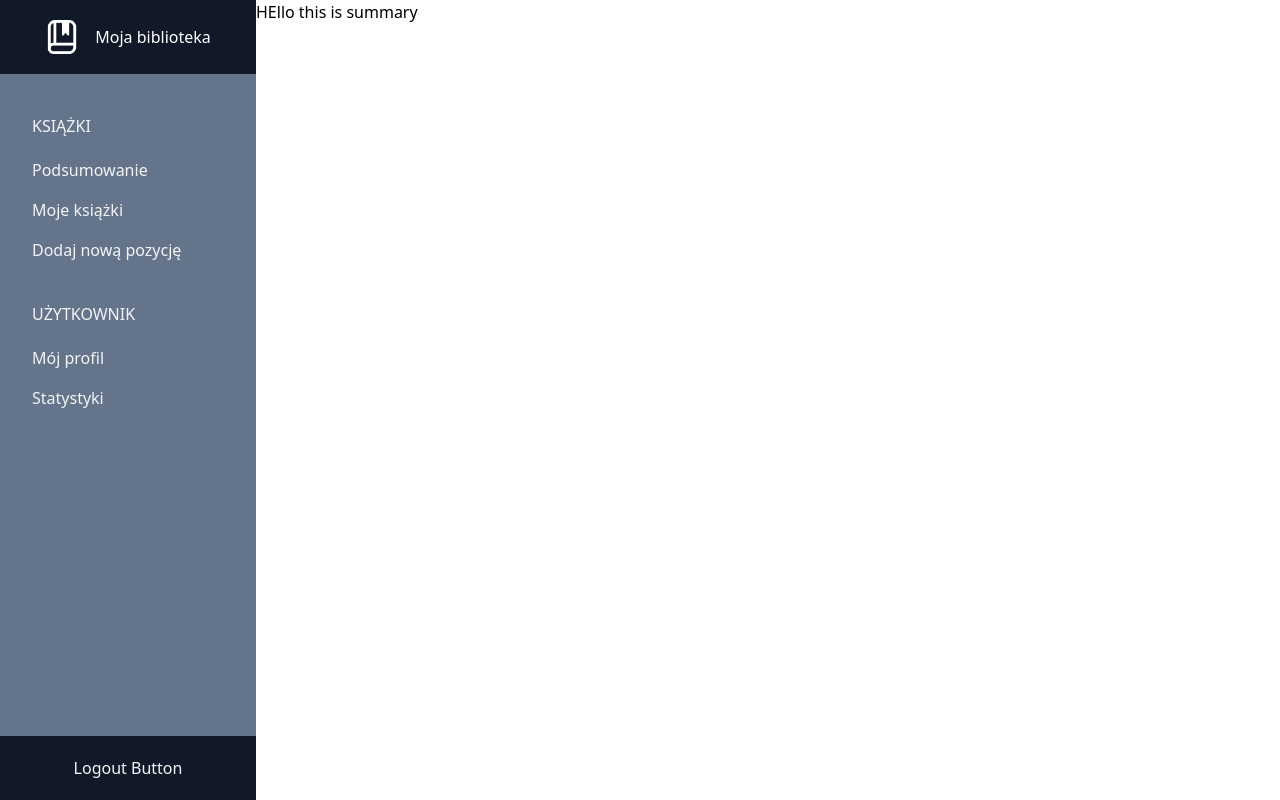
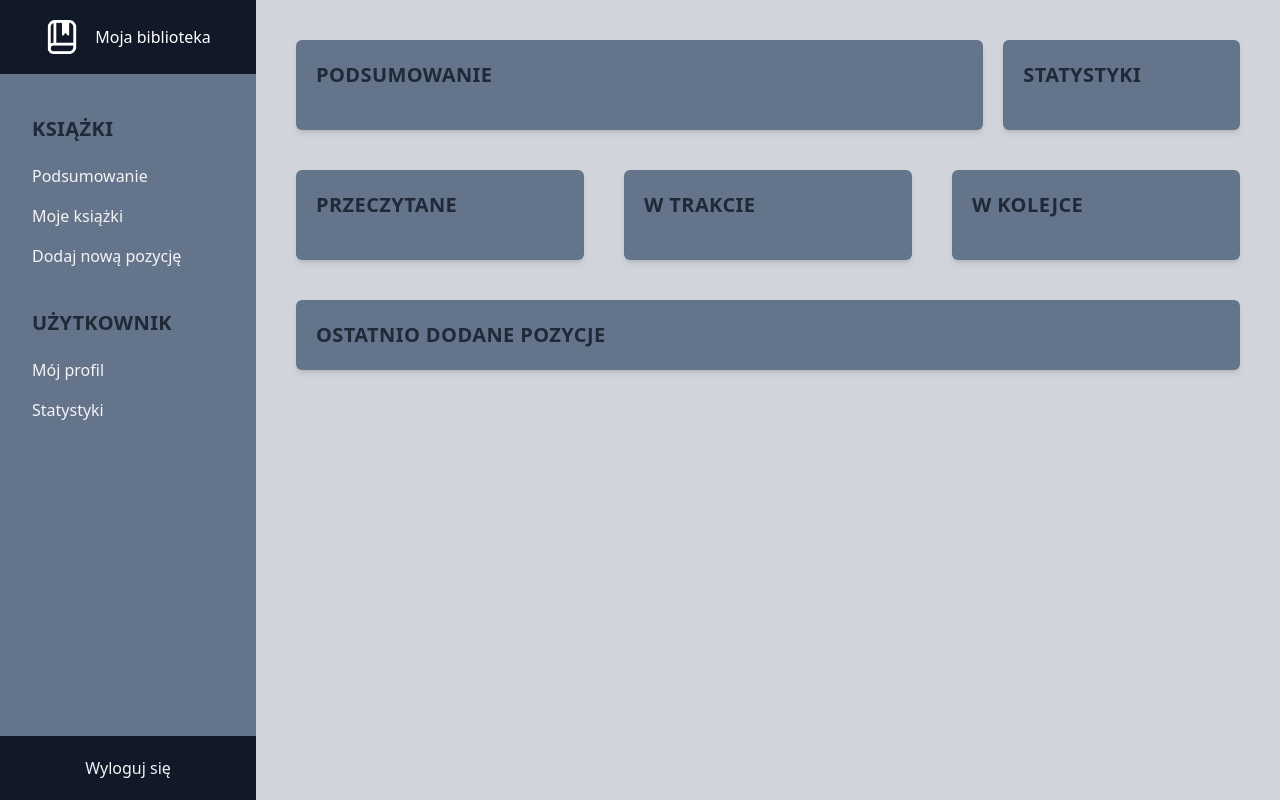
Before and after one commit to undstory/Library, a Next.js app: page /summary in a window 1280 px wide. Built offline with nearby package versions, Linux system fonts and the light colour scheme.

Commit message:
added some frontend parts

```diff
--- a/app/(application)/(dashboard)/summary/page.tsx
+++ b/app/(application)/(dashboard)/summary/page.tsx
@@ -1,9 +1,46 @@
-import Image from 'next/image'
 
-export default function SummaryPage() {
-  return (
-    <main className=''>
-      HEllo this is summary
-    </main>
-  )
-}
+
+const librarySections = [
+  {
+    id: 1,
+    title: "Przeczytane"
+  },
+  {
+    id: 2,
+    title: "W trakcie"
+  },
+  {
+    id: 3,
+    title: "W kolejce"
+  }
+]
+
+export default async  function SummaryPage() {
+
+    return (
+      <main className="bg-gray-300 w-full h-full">
+        <main>
+          <div className="p-10 flex gap-10 flex-col  w-full">
+            <div className="flex w-full gap-5">
+              <div className="typical-wrapper w-full ">
+                <h2 className="typical-header mb-5">Podsumowanie</h2>
+              </div>
+              <div className="typical-wrapper basis-1/3 w-full">
+                <h2 className="typical-header mb-5">Statystyki</h2>
+              </div>
+            </div>
+            <div className="flex justify-between gap-10">
+            { librarySections.map(({ title, id }) => (
+              <div className="typical-wrapper w-1/3" key={id}>
+                <h2 className="typical-header mb-5">{ title.toUpperCase() }</h2>
+            </div>
+            ))}
+            </div>
+            <div className="typical-wrapper">
+              <h2 className="typical-header">Ostatnio dodane pozycje</h2>
+            </div>
+         </div>
+        </main>
+      </main>
+    )
+  }
--- a/app/globals.css
+++ b/app/globals.css
@@ -1,3 +1,18 @@
 @tailwind base;
 @tailwind components;
 @tailwind utilities;
+
+@layer components {
+    .typical-wrapper {
+      @apply p-5 bg-slate-500 text-white font-semibold rounded-md shadow-md;
+    }
+    .typical-header {
+      @apply text-xl text-gray-800 tracking-wide font-bold uppercase;
+    }
+    .header-for-table {
+      @apply border-b border-zinc-400 uppercase px-6 py-2 text-center text-zinc-200
+    }
+    .row-for-table {
+      @apply px-6 py-5 text-center text-zinc-200
+    }
+  }
--- /dev/null
+++ b/components/LogoutButton.tsx
@@ -0,0 +1,13 @@
+import Link from "next/link";
+
+
+
+
+export default function LogoutButton(){
+
+    return (
+        <div>
+            <Link href="/">Wyloguj się</Link>
+        </div>
+    )
+}
--- a/components/Sidebar.tsx
+++ b/components/Sidebar.tsx
@@ -3,6 +3,7 @@
 import Image from "next/image";
 import Link from "next/link";
 import logo from "public/img/book-bookmark-white.png"
+import LogoutButton from "./LogoutButton";
 
 
 export default function Sidebar() {
@@ -33,7 +34,9 @@ export default function Sidebar() {
                 </ul>
             </nav>
             </div>
-            <footer className="flex py-5 mt-auto items-center justify-center bg-gray-900 text-gray-100">Logout Button</footer>
+            <footer className="flex py-5 mt-auto items-center justify-center bg-gray-900 text-gray-100">
+                <LogoutButton />
+            </footer>
         </aside>
     )
 }
--- a/tailwind.config.ts
+++ b/tailwind.config.ts
@@ -1,4 +1,5 @@
 import type { Config } from 'tailwindcss'
+const colors = require('tailwindcss/colors')
 
 const config: Config = {
   content: [
@@ -7,13 +8,23 @@ const config: Config = {
     './app/**/*.{js,ts,jsx,tsx,mdx}',
   ],
   theme: {
+    fontSize: {
+      sm: '0.8rem',
+      base: '1rem',
+      xl: '1.25rem',
+      '2xl': '1.563rem',
+      '3xl': '1.953rem',
+      '4xl': '2.441rem',
+      '5xl': '3.052rem',
+    },
+    letterSpacing: {
+      wide: '0.025rem'
+    },
     extend: {
-      backgroundImage: {
-        'gradient-radial': 'radial-gradient(var(--tw-gradient-stops))',
-        'gradient-conic':
-          'conic-gradient(from 180deg at 50% 50%, var(--tw-gradient-stops))',
-      },
-    },
+      colors: {
+          black: "#000000"
+      }
+  }
   },
   plugins: [],
 }
```
Also changed, not shown: app/(application)/(dashboard)/layout.tsx (line endings or trailing spaces).
